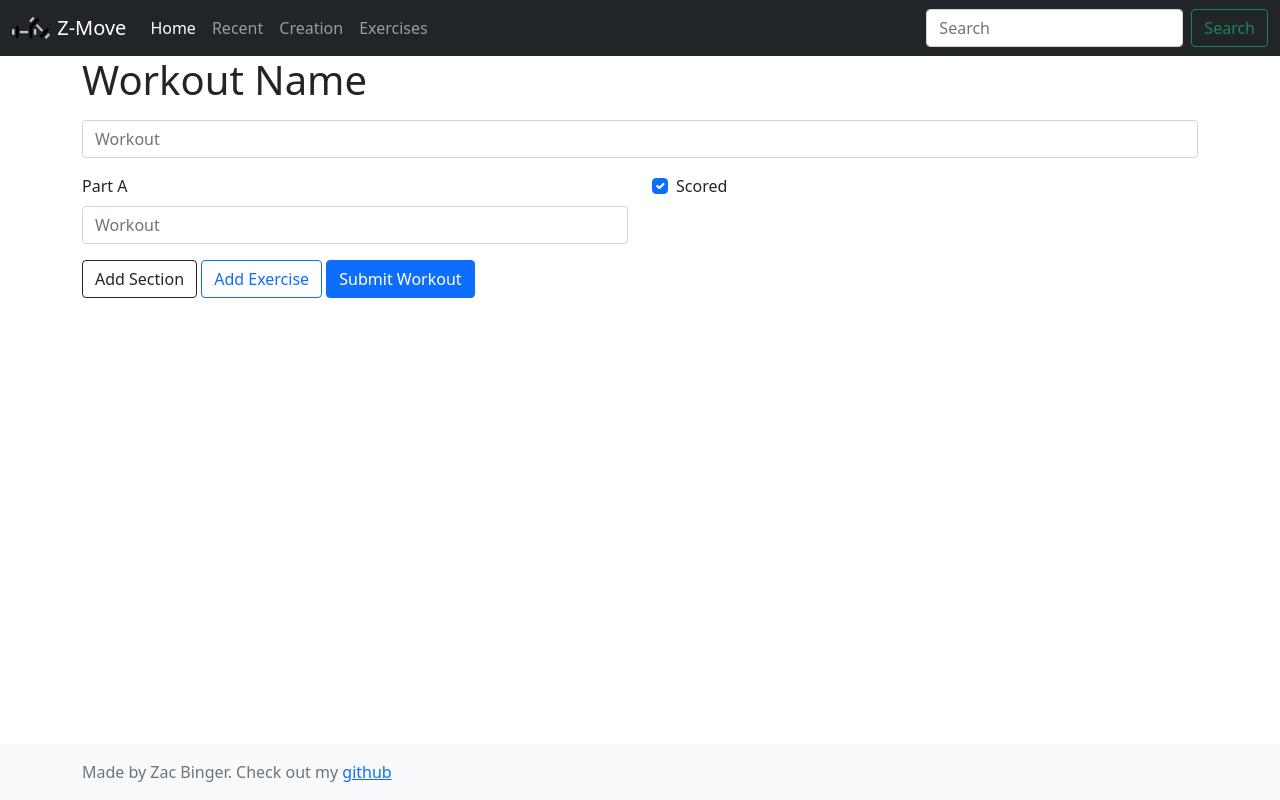
After one commit to zsbinger/Z-Move, a Flask app: page /creation in a window 1280 px wide. The commit adds this page. Run offline with Flask 2, Linux system fonts and the light colour scheme.

Commit message:
can now post and retrieve basic workouts

```diff
--- a/app.py
+++ b/app.py
@@ -1,3 +1,5 @@
+__author__ = 'zsbinger'
+
 import os
 import datetime
 from flask import Flask, render_template, request
@@ -19,8 +21,42 @@ def create_app():
     )
     app.db = client.workouttracker
 
-    @app.route("/", methods=["GET", "POST"])
+    @app.route("/")
     def home():
+        return render_template("home.html")
+
+    @app.route("/login")
+    def login():
+        return render_template("login.html")
+
+    @app.route("/recent", methods=["GET"])
+    def recent():
+
+        workouts_with_date = [
+            (workout["content"],
+             workout["date"],
+             datetime.datetime.strptime(workout["date"], "%Y-%m-%d").strftime("%b %d")
+             )
+            for workout in app.db.workouts.find({})
+        ]
+
+        return render_template("recent.html", workouts=workouts_with_date)
+
+    @app.route("/creation", methods=["GET", "POST"])
+    def creation():
+        if request.method == "POST":
+            entry_content = request.form.get("workout")
+            formatted_date = datetime.datetime.today().strftime("%Y-%m-%d")
+            app.db.workouts.insert({"content": entry_content, "date": formatted_date})
+
+        return render_template("creation.html")
+
+    @app.route("/exercises")
+    def exercises():
+        return render_template("exercises.html")
+
+    @app.route("/<user>/home", methods=["GET", "POST"])
+    def user_home():
         if request.method == "POST":
             entry_content = request.form.get("workout")
             formatted_date = datetime.datetime.today().strftime("%Y-%m-%d")
--- /dev/null
+++ b/templates/base.html
@@ -0,0 +1,58 @@
+<!DOCTYPE html>
+<html lang="en">
+<head>
+    <meta charset="UTF-8">
+    <meta name="viewport"
+          content="width=device-width, user-scalable=no, initial-scale=1.0, maximum-scale=1.0, minimum-scale=1.0">
+    <meta http-equiv="X-UA-Compatible" content="ie=edge">
+    <title>Z-Move</title>
+    <link href="https://cdn.jsdelivr.net/npm/bootstrap@5.0.0-beta1/dist/css/bootstrap.min.css" rel="stylesheet" integrity="sha384-giJF6kkoqNQ00vy+HMDP7azOuL0xtbfIcaT9wjKHr8RbDVddVHyTfAAsrekwKmP1" crossorigin="anonymous">
+    <script src="https://cdn.jsdelivr.net/npm/bootstrap@5.0.0-beta1/dist/js/bootstrap.bundle.min.js" integrity="sha384-ygbV9kiqUc6oa4msXn9868pTtWMgiQaeYH7/t7LECLbyPA2x65Kgf80OJFdroafW" crossorigin="anonymous"></script>
+</head>
+
+<body>
+    <nav class="navbar navbar-expand-lg navbar-dark bg-dark">
+      <div class="container-fluid">
+        <a class="navbar-brand" href="#">
+            <img src="/static/logo2.svg" alt="Z-Move Logo" width="40" height="30" class="d-inline-block align-top">
+            Z-Move
+        </a>
+        <button class="navbar-toggler" type="button" data-bs-toggle="collapse" data-bs-target="#navbarSupportedContent" aria-controls="navbarSupportedContent" aria-expanded="false" aria-label="Toggle navigation">
+          <span class="navbar-toggler-icon"></span>
+        </button>
+        <div class="collapse navbar-collapse" id="navbarSupportedContent">
+          <ul class="navbar-nav me-auto mb-2 mb-lg-0">
+            <li class="nav-item">
+              <a class="nav-link active" aria-current="page" href="{{ url_for('home') }}">Home</a>
+            </li>
+            <li class="nav-item">
+              <a class="nav-link" href="{{ url_for('recent') }}">Recent</a>
+            </li>
+            <li class="nav-item">
+              <a class="nav-link" href="{{ url_for('creation') }}">Creation</a>
+            </li>
+            <li class="nav-item">
+              <a class="nav-link" href="{{ url_for('exercises') }}">Exercises</a>
+            </li>
+          </ul>
+          <form class="d-flex">
+            <input class="form-control me-2" type="search" placeholder="Search" aria-label="Search">
+            <button class="btn btn-outline-success" type="submit">Search</button>
+          </form>
+        </div>
+      </div>
+    </nav>
+
+    {% block content %}
+
+    {% endblock %}
+
+    <footer class="footer mt-auto py-3 bg-light fixed-bottom">
+        <div class="container">
+            <span class="text-muted">Made by Zac Binger. Check out my
+                <a href="https://github.com/zsbinger" class="link-primary" target="_blank" rel="noreferrer noopener">github</a>
+            </span>
+        </div>
+    </footer>
+</body>
+</html>
--- /dev/null
+++ b/templates/creation.html
@@ -0,0 +1,39 @@
+{% extends "base.html" %}
+
+{% block content %}
+
+    <main class="main">
+        <div class="container">
+          <form method="POST">
+            <div class="row">
+              <div class="col">
+                <div class="mb-3">
+                  <label for="workoutName" class="form-label"><h1>Workout Name</h1></label>
+                  <input class="form-control" id="workoutName" placeholder="Workout">
+                </div>
+              </div>
+            </div>
+            <div class="row">
+              <div class="col">
+                <div class="mb-3">
+                  <label for="workoutName" class="form-label">Part A</label>
+                  <input class="form-control" id="workoutName" placeholder="Workout" name="workout">
+                </div>
+              </div>
+              <div class="col">
+                <div class="form-check">
+                  <input class="form-check-input" type="checkbox" value="" id="scoredCheckChecked" checked>
+                  <label class="form-check-label" for="flexCheckChecked">
+                      Scored
+                  </label>
+                </div>
+              </div>
+            </div>
+            <button type="button" class="btn btn-outline-dark">Add Section</button>
+            <button type="button" class="btn btn-outline-primary">Add Exercise</button>
+            <button type="submit" class="btn btn-primary">Submit Workout</button>
+          </form>
+        </div>
+    </main>
+
+{% endblock %}
```
Also changed, not shown: templates/exercises.html (added, +9 -0 lines), templates/home.html (+5 -38 lines), templates/login.html (added, +49 -0 lines), templates/recent.html (added, +28 -0 lines), static/chase-kinney-FMQBLyhD2HU-unsplash.jpg (added), static/samuel-girven-VJ2s0c20qCo-unsplash.jpg (added), 3 other files.
